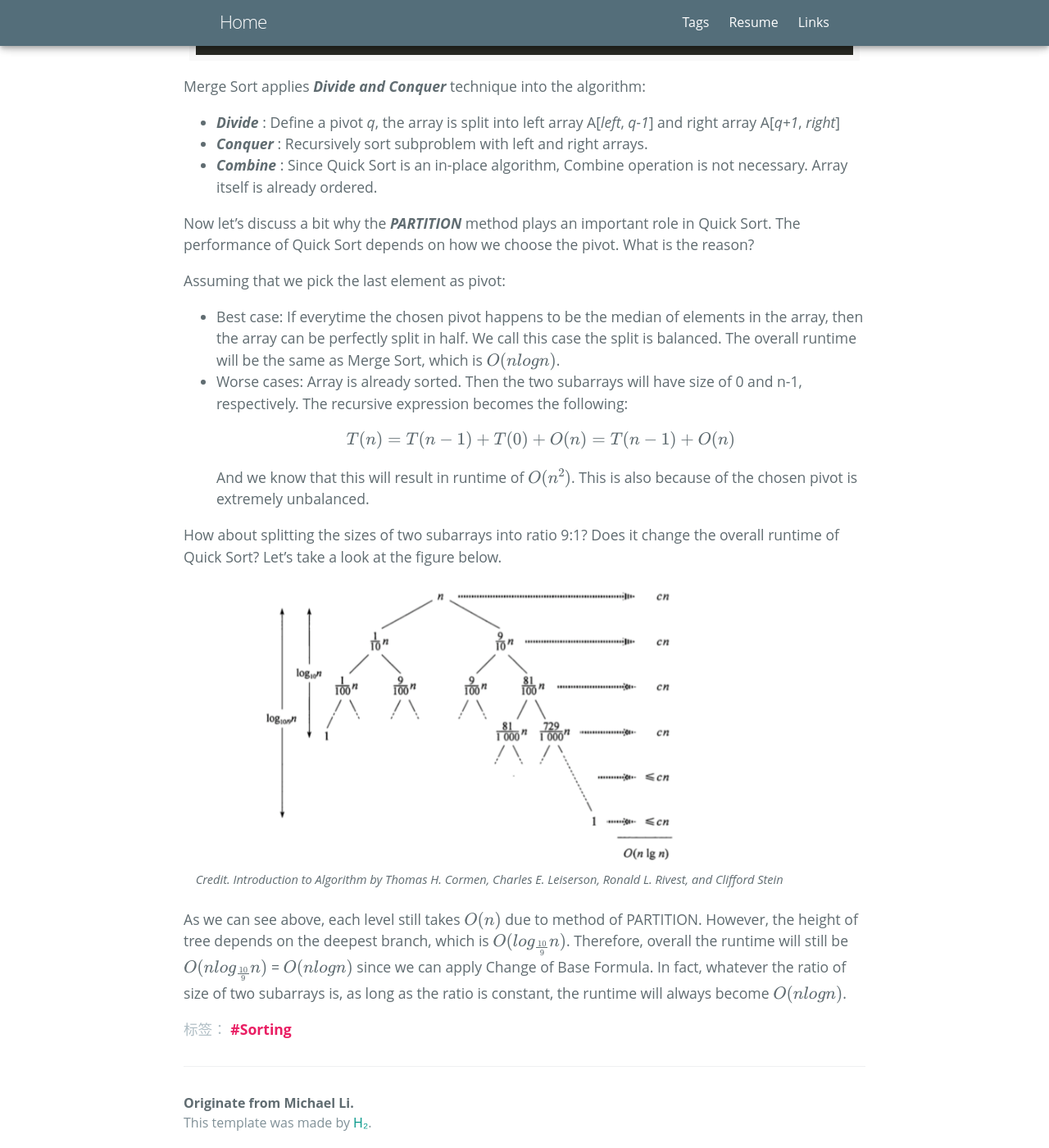
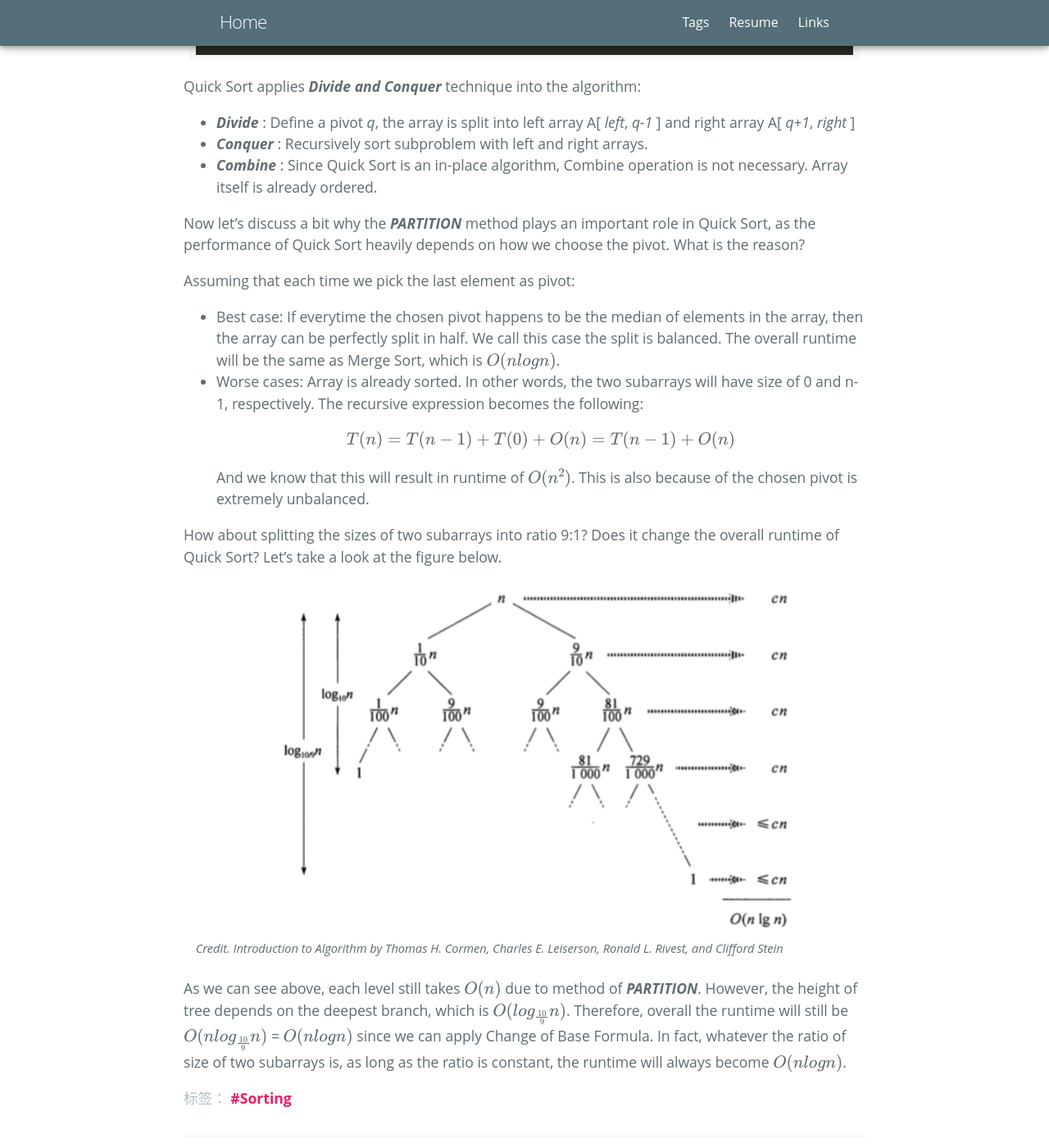
Before and after one commit to zl323/zl323.github.io, a Jekyll site: the page built from _posts/2020-05-14-Quick-Sort.md, in a window 1280 px wide and 1400 px high, scrolled down 1046 px. Shown: the whole window at 82% size. Built offline with Jekyll 4.4.1, drawn with Linux system fonts in a browser that asks for light colours; some web fonts are replaced; formulas are drawn with MathJax 3.

Commit message:
edit quick sort

```diff
--- a/_posts/2020-05-14-Quick-Sort.md
+++ b/_posts/2020-05-14-Quick-Sort.md
@@ -37,16 +37,16 @@ PARTITION(A, left, right):
   return l
 {% endhighlight %}
 
-Merge Sort applies ***Divide and Conquer*** technique into the algorithm:
-- ***Divide*** : Define a pivot *q*, the array is split into left array A[*left*, *q-1*] and right array A[*q+1*, *right*]
+Quick Sort applies ***Divide and Conquer*** technique into the algorithm:
+- ***Divide*** : Define a pivot *q*, the array is split into left array A[ *left*, *q-1* ] and right array A[ *q+1*, *right* ]
 - ***Conquer*** : Recursively sort subproblem with left and right arrays.
 - ***Combine*** : Since Quick Sort is an in-place algorithm, Combine operation is not necessary. Array itself is already ordered.
 
-Now let's discuss a bit why the ***PARTITION*** method plays an important role in Quick Sort. The performance of Quick Sort depends on how we choose the pivot. What is the reason?
+Now let's discuss a bit why the ***PARTITION*** method plays an important role in Quick Sort, as the performance of Quick Sort heavily depends on how we choose the pivot. What is the reason?
 
-Assuming that we pick the last element as pivot:
+Assuming that each time we pick the last element as pivot:
 - Best case: If everytime the chosen pivot happens to be the median of elements in the array, then the array can be perfectly split in half. We call this case the split is balanced. The overall runtime will be the same as Merge Sort, which is $O(nlogn)$.
-- Worse cases: Array is already sorted. Then the two subarrays will have size of 0 and n-1, respectively. The recursive expression becomes the following:
+- Worse cases: Array is already sorted. In other words, the two subarrays will have size of 0 and n-1, respectively. The recursive expression becomes the following:
 \\[
 T(n) = T(n-1) + T(0) + O(n) = T(n-1) + O(n)
 \\]
@@ -55,8 +55,8 @@ And we know that this will result in runtime of $O(n^2)$. This is also because o
 How about splitting the sizes of two subarrays into ratio 9:1? Does it change the overall runtime of Quick Sort? Let's take a look at the figure below.
 
 <figure>
-    <img src="https://zl323.github.io/assets/postImg/quickSort1.png" alt="useful image" height="80%" width="80%">
+    <img src="https://zl323.github.io/assets/postImg/quickSort1.png" alt="useful image" height="100%" width="100%">
     <figcaption>Credit. Introduction to Algorithm by Thomas H. Cormen, Charles E. Leiserson, Ronald L. Rivest, and Clifford Stein</figcaption>
 </figure>
 
-As we can see above, each level still takes $O(n)$ due to method of PARTITION. However, the height of tree depends on the deepest branch, which is $O(log_{\frac{10}{9}}n)$. Therefore, overall the runtime will still be $O(nlog_{\frac{10}{9}}n)$ = $O(nlogn)$ since we can apply Change of Base Formula. In fact, whatever the ratio of size of two subarrays is, as long as the ratio is constant, the runtime will always become $O(nlogn)$.
+As we can see above, each level still takes $O(n)$ due to method of ***PARTITION***. However, the height of tree depends on the deepest branch, which is $O(log_{\frac{10}{9}}n)$. Therefore, overall the runtime will still be $O(nlog_{\frac{10}{9}}n)$ = $O(nlogn)$ since we can apply Change of Base Formula. In fact, whatever the ratio of size of two subarrays is, as long as the ratio is constant, the runtime will always become $O(nlogn)$.
```
